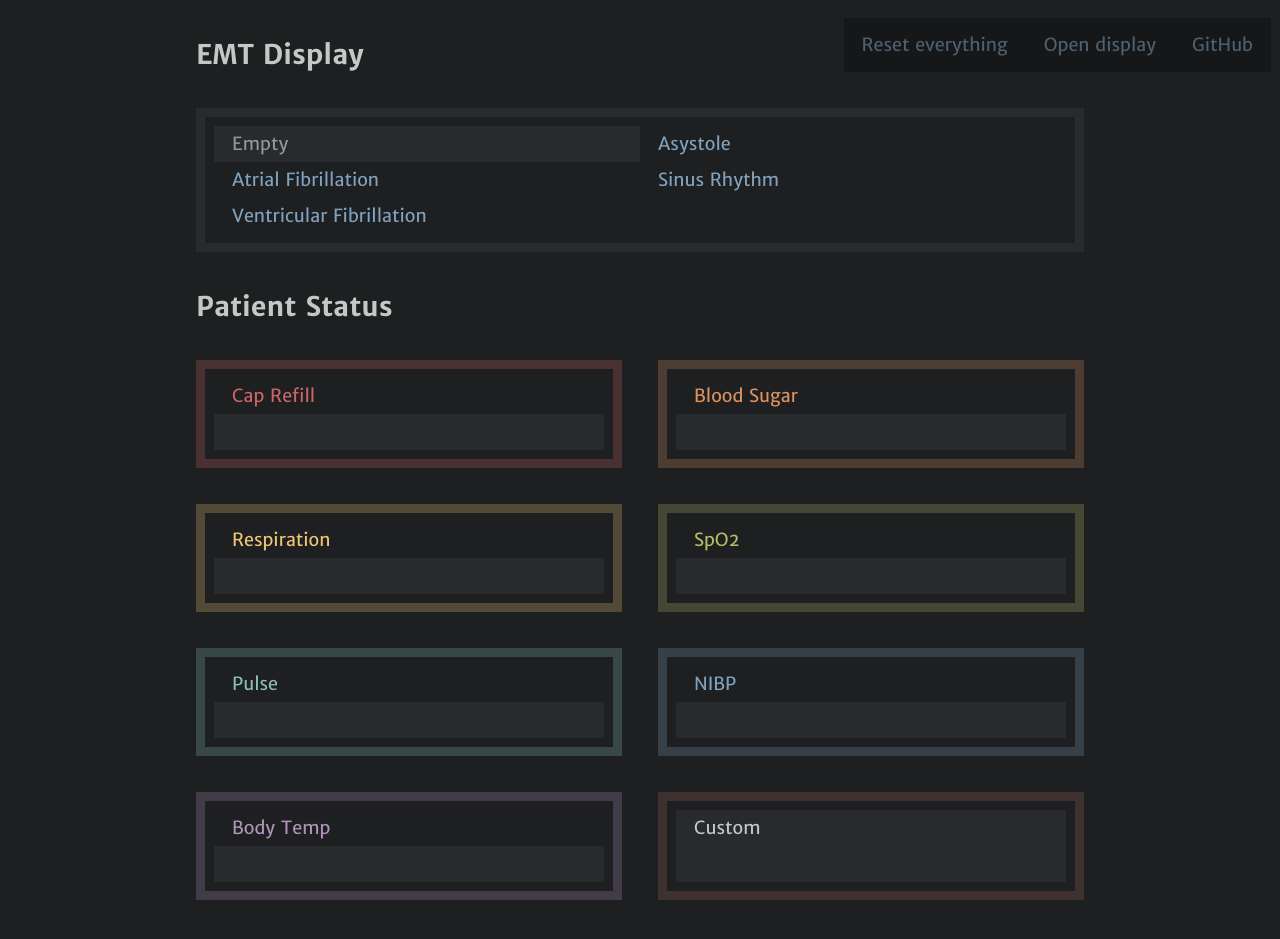
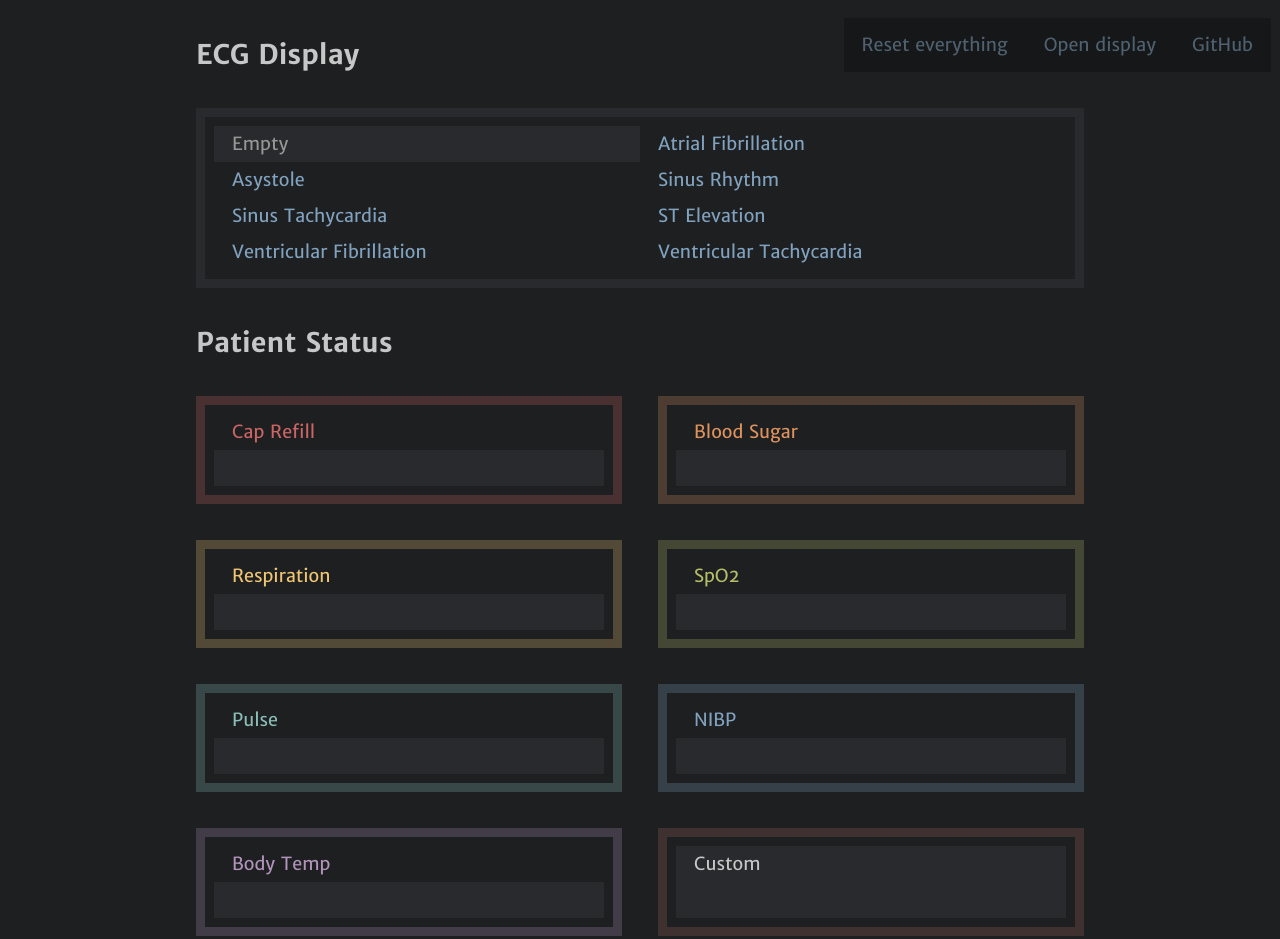
Before and after one commit to itaniknight/monitor, a website: page dev/pug/index.pug in a window 1280 px wide. Drawn offline with nearby package versions, Linux system fonts and the light colour scheme; files that its build step writes are made by us from their sources; files whose address does not match are found by name.

Commit message:
connected images

```diff
--- a/dev/pug/index.pug
+++ b/dev/pug/index.pug
@@ -16,8 +16,8 @@ html
 
         section#app: div.container
 
-            div.emt
-                h2 EMT Display
+            div.ecg
+                h2 ECG Display
                 div.flex
                     a(
                         v-for="link in core.emt"
--- a/dev/sass/display.sass
+++ b/dev/sass/display.sass
@@ -15,7 +15,7 @@
 
 // EMT DISPLAY /////////////////////////////////////////////////////////////////
 
-.emt
+.ecg
 
     .container
         // background: orange
--- a/docs/js/core.js
+++ b/docs/js/core.js
@@ -19,11 +19,14 @@ function restoreBackup() {
 // VARIABLES ///////////////////////////////////////////////////////////////////
 
 emt = [
-    { id: "xx", src: "img/xx.png", name: "Empty", current: true },
-    { id: "as", src: "img/as.png", name: "Asystole", current: false },
-    { id: "af", src: "img/af.png", name: "Atrial Fibrillation", current: false },
-    { id: "sr", src: "img/sr.png", name: "Sinus Rhythm", current: false },
-    { id: "vf", src: "img/vf.png", name: "Ventricular Fibrillation", current: false },
+    { id: "xx", src: "img/xx.png",  name: "Empty", current: true },
+    { id: "af", src: "img/af.png",  name: "Atrial Fibrillation", current: false },
+    { id: "as", src: "img/as.png",  name: "Asystole", current: false },
+    { id: "sr", src: "img/sr.png",  name: "Sinus Rhythm", current: false },
+    { id: "stc", src: "img/st.png", name: "Sinus Tachycardia", current: false },
+    { id: "ste", src: "img/se.png", name: "ST Elevation", current: false },
+    { id: "vf", src: "img/vf.png",  name: "Ventricular Fibrillation", current: false },
+    { id: "vt", src: "img/vt.png",  name: "Ventricular Tachycardia", current: false },
 ]
 
 input = [
```
Also changed, not shown: docs/css/display.css, docs/index.html.
